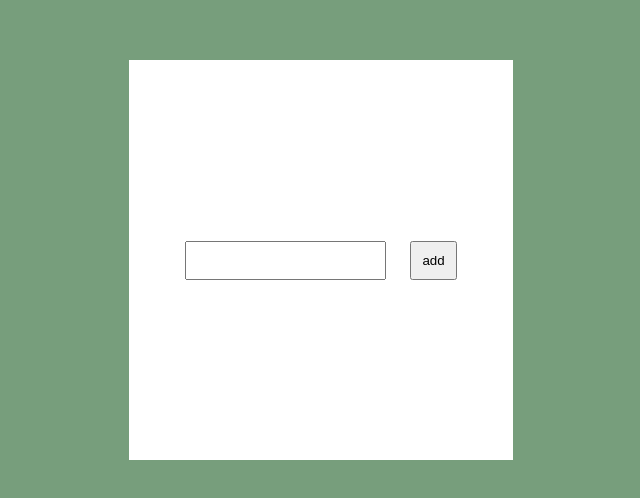
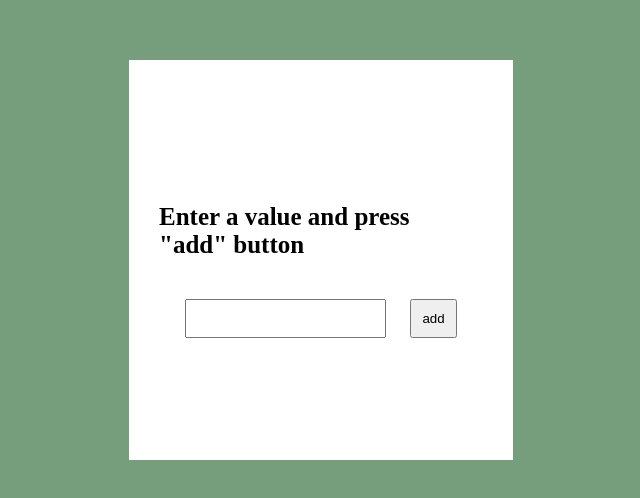
Before and after one commit to yanina-amatore/YooBee-Final-Project, a plain HTML site: page JSexercise.html in a window 1280 px wide. Shown: the part 140-638 px from the top of the page, without its empty margins (319-959 px from the left). Drawn offline with Linux system fonts and the light colour scheme; files whose address does not match are found by name.

Commit message:
JS assesment final

```diff
--- a/JSexercise.html
+++ b/JSexercise.html
@@ -13,6 +13,7 @@
   <body>
     <main>
       <div class="container">
+        <h1>Enter a value and press "add" button</h1>
         <div class="row1">
           <input type="text" data-value-input />
           <button data-btn>add</button>
@@ -24,8 +25,3 @@
     </main>
   </body>
 </html>
-<!-- //create li and append  it to the ul //
-// clear input //
-//paramtrically add li to the ul //
-//what variable receives the value of the input //
-//what variable receives the ul // -->
--- a/js_page_styles.css
+++ b/js_page_styles.css
@@ -31,6 +31,11 @@ align-items: center;
 
 }
 
+
+h1{
+ font-size: 25px;
+ padding:30px;
+}
 .row1 input,
 .row1 button {
  padding: 10px;
```
